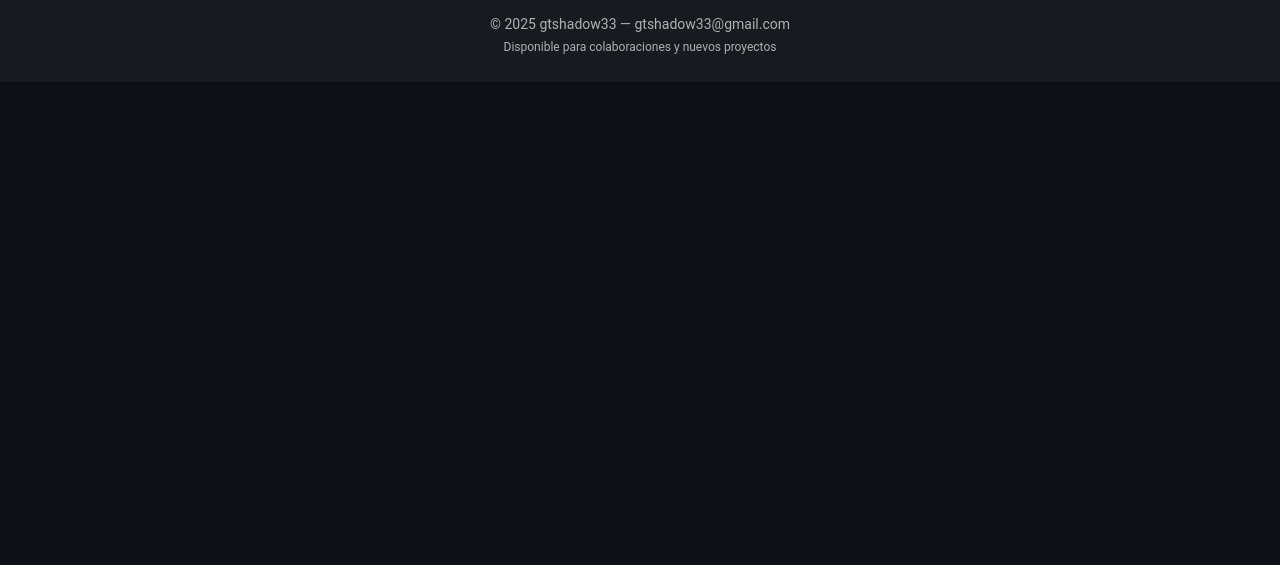
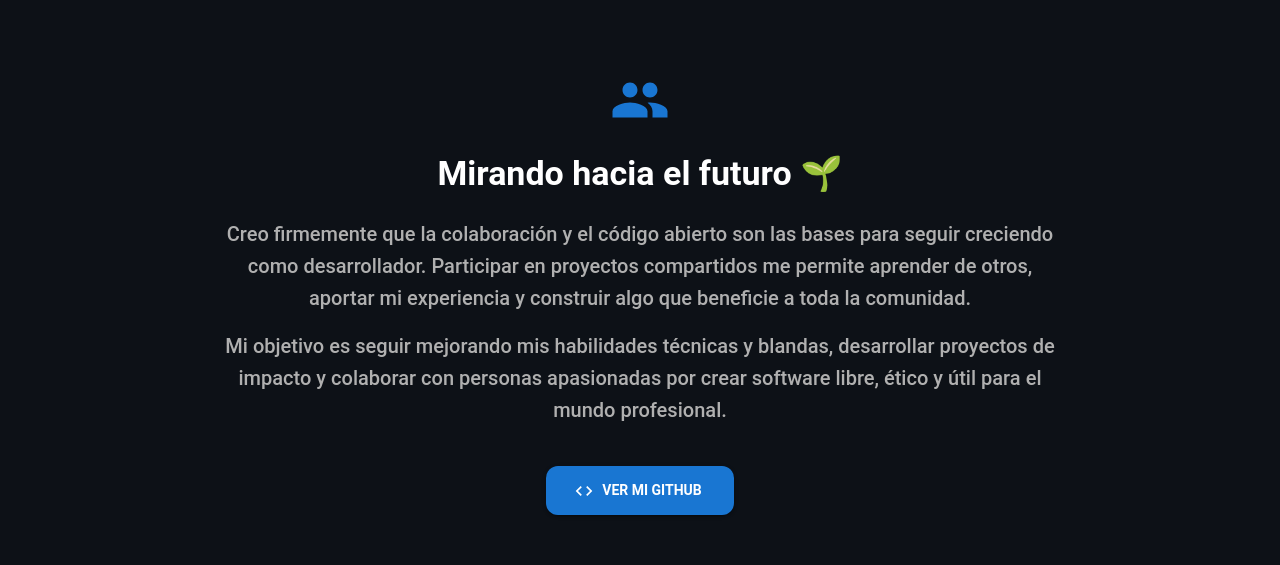
Before and after one commit to gtshadow33/portfolio-react, a React (Vite) app: page / in a window 1280 px wide. Shown: the part 1053-1618 px from the top of the page. Before the commit the page ends 1135 px from the top, so only its background shows below. Built offline with nearby package versions, Linux system fonts and the light colour scheme; no server answers.

Commit message:
make future and corections

```diff
--- a/package.json
+++ b/package.json
@@ -12,6 +12,7 @@
   "dependencies": {
     "@emotion/react": "^11.14.0",
     "@emotion/styled": "^11.14.1",
+    "@mui/icons-material": "^7.3.4",
     "@mui/material": "^7.3.4",
     "react": "^19.1.1",
     "react-dom": "^19.1.1"
--- a/src/App.tsx
+++ b/src/App.tsx
@@ -12,6 +12,7 @@ import {
 } from "@mui/material";
 import RepoCards, { type Repo } from "./components/Cards";
 import Info from "./components/info";
+import Future from "./components/Future";
 
 function App() {
   const [repos, setRepos] = useState<Repo[]>([]);
@@ -125,6 +126,8 @@ function App() {
   )}
 </Container>
 
+      <Future />
+
 
       <Box
         component="footer"
--- /dev/null
+++ b/src/components/Future.tsx
@@ -0,0 +1,54 @@
+
+import { Box, Typography, Button, Container } from "@mui/material";
+import { Code as CodeIcon, Group as GroupIcon } from "@mui/icons-material";
+
+export default function Future() {
+  return (
+    <Box
+      sx={{
+        py: 10,
+        backgroundColor: "background.default",
+        color: "text.primary",
+        textAlign: "center",
+        borderTop: "1px solid rgba(0,0,0,0.05)",
+        borderBottom: "1px solid rgba(0,0,0,0.05)",
+      }}
+    >
+      <Container maxWidth="md">
+        <GroupIcon color="primary" sx={{ fontSize: 60, mb: 2 }} />
+        <Typography
+          variant="h4"
+          fontWeight="bold"
+          gutterBottom
+          sx={{ mb: 3 }}
+        >
+          Mirando hacia el futuro 🌱
+        </Typography>
+
+        <Typography variant="h6" color="text.secondary" paragraph>
+          Creo firmemente que la colaboración y el código abierto son las bases
+          para seguir creciendo como desarrollador. Participar en proyectos
+          compartidos me permite aprender de otros, aportar mi experiencia y
+          construir algo que beneficie a toda la comunidad.
+        </Typography>
+
+        <Typography variant="h6" color="text.secondary" paragraph>
+          Mi objetivo es seguir mejorando mis habilidades técnicas y blandas,
+          desarrollar proyectos de impacto y colaborar con personas apasionadas
+          por crear software libre, ético y útil para el mundo profesional.
+        </Typography>
+
+        <Button
+          variant="contained"
+          color="primary"
+          startIcon={<CodeIcon />}
+          href="https://github.com/gtshadow33"
+          target="_blank"
+          sx={{ mt: 3, px: 4, py: 1.5, borderRadius: 3, fontWeight: "bold" }}
+        >
+          Ver mi GitHub
+        </Button>
+      </Container>
+    </Box>
+  );
+}
```
Also changed, not shown: 1 other file (tests, documents, lock files or other folders).
